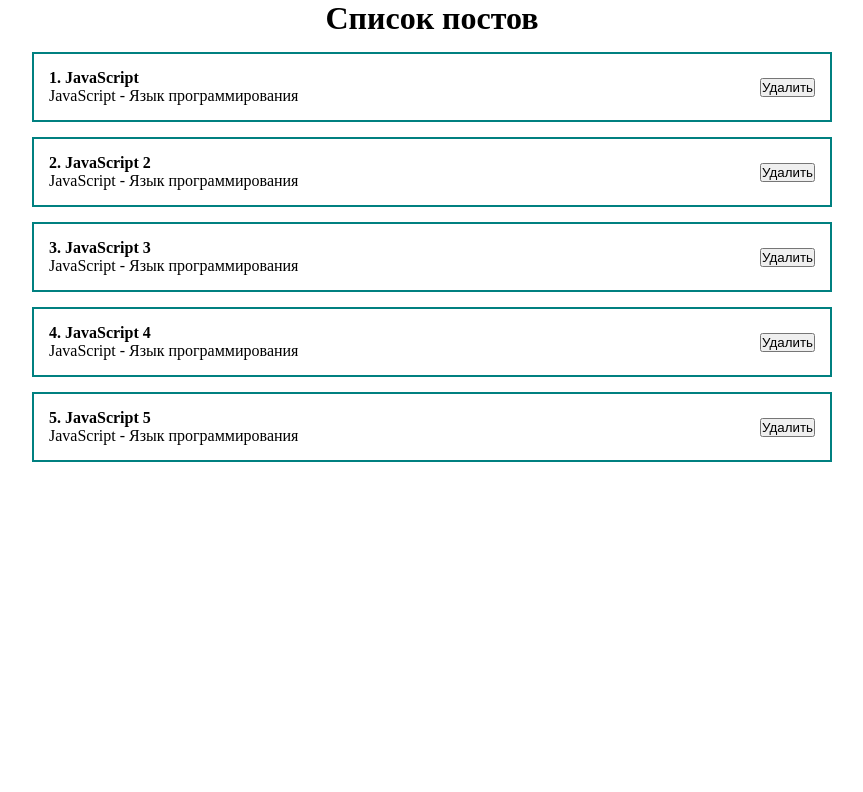
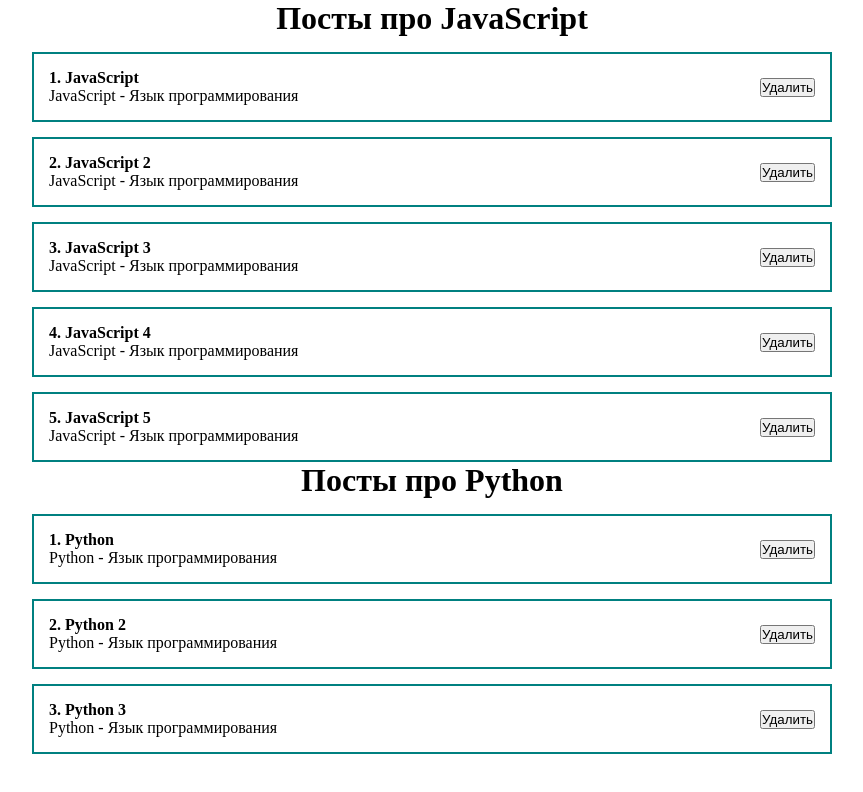
Before and after one commit to dumbus/React-UlbiTV, a React (Create React App) app: page / in a window 1280 px wide. Shown: the top 792 px of the page, without its empty margins (208-1071 px from the left). Built offline with nearby package versions, Linux system fonts and the light colour scheme.

Commit message:
array of JS objects  to array of React Components

```diff
--- a/src/App.js
+++ b/src/App.js
@@ -2,7 +2,6 @@
 
 import './styles/App.css';
 
-// import PostItem from './components/PostItem';
 import PostList from './components/PostList';
 
 function App() {
@@ -14,9 +13,16 @@
     {id: 5, title:'JavaScript 5', description: 'JavaScript - Язык программирования'}
   ]);
 
+  const [posts2, setPosts2] = useState([
+    {id: 1, title:'Python', description: 'Python - Язык программирования'},
+    {id: 2, title:'Python 2', description: 'Python - Язык программирования'},
+    {id: 3, title:'Python 3', description: 'Python - Язык программирования'}
+  ]);
+
   return (
     <div className='App'>
-      <PostList posts={posts}/>
+      <PostList posts={posts} title='Посты про JavaScript' />
+      <PostList posts={posts2} title='Посты про Python' />
     </div>
   );
 }
--- a/src/components/PostList.jsx
+++ b/src/components/PostList.jsx
@@ -1,9 +1,11 @@
 import PostItem from './PostItem';
 
-const PostList = ({posts}) => {
+const PostList = ({posts, title}) => {
   return (
     <>
-      <h1 style={{textAlign: 'center'}}>Список постов</h1>
+      <h1 style={{textAlign: 'center'}}>
+        {title}
+      </h1>
       {posts.map(post =>
         <PostItem post={post} key={post.id}/>
       )}
```
